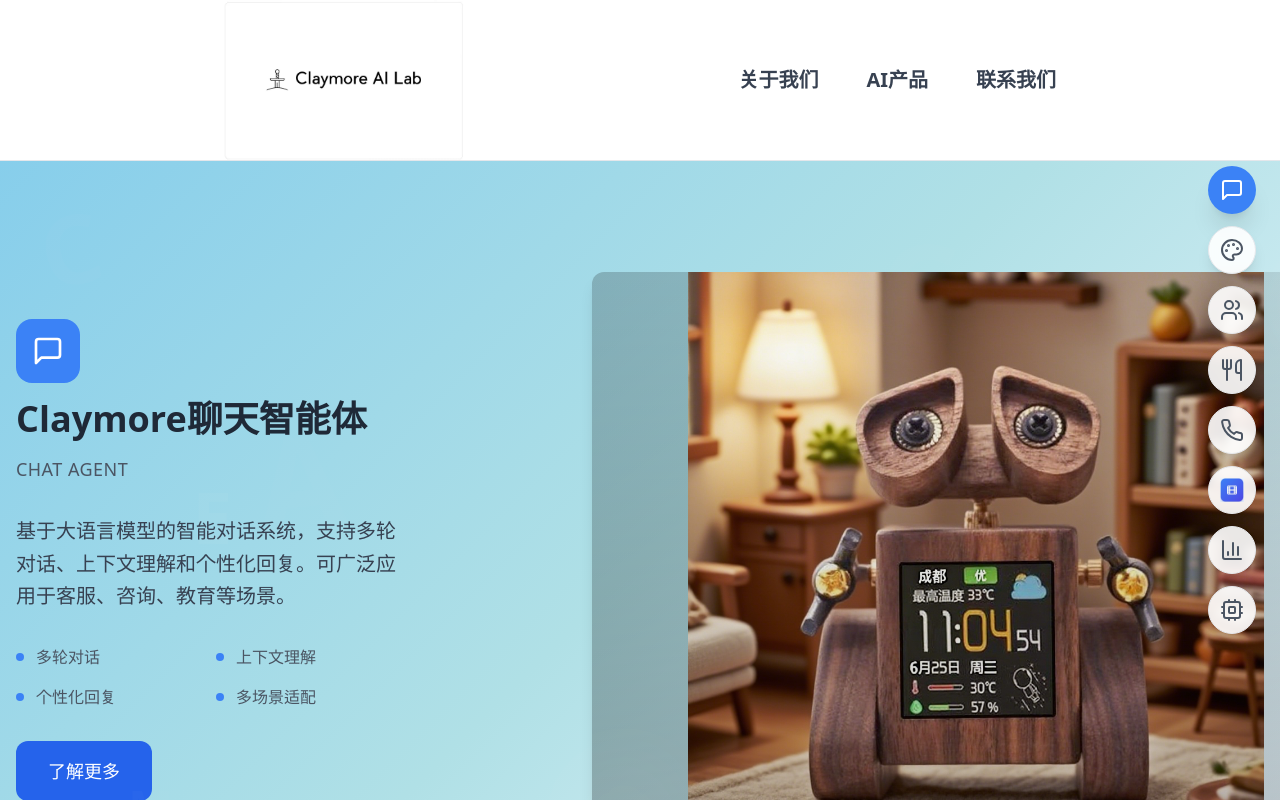
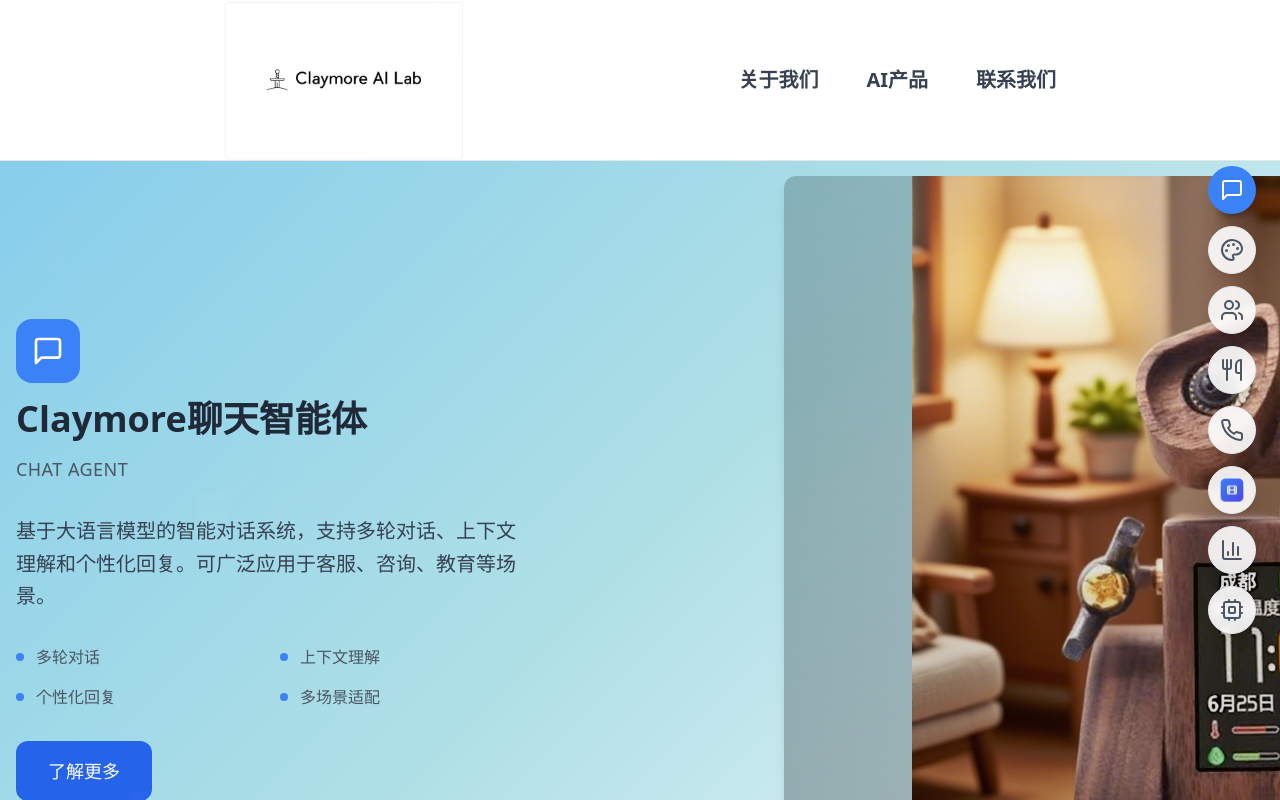
Before and after one commit to cdnfg2302/claymore-2, a React (Vite) app: page / in a window 1280 px wide. Shown: the top 800 px of the page. Built offline with nearby package versions, Linux system fonts and the light colour scheme.

Commit message:
Increase text and image spacing
Adjusted the gap between text and image sections from `gap-48` to `gap-64` in `src/components/ProductSlider.tsx`.

```diff
--- a/src/components/ProductSlider.tsx
+++ b/src/components/ProductSlider.tsx
@@ -68,7 +68,7 @@ const ProductSlider = ({ products, currentIndex }: ProductSliderProps) => {
                 <div className="absolute bottom-16 left-80 text-gray-100/[0.03] text-8xl font-bold transform rotate-15">L</div>
               </div>
               <div className="max-w-7xl mx-auto w-full">
-                <div className="grid grid-cols-1 lg:grid-cols-8 gap-48 items-center h-full">
+                <div className="grid grid-cols-1 lg:grid-cols-8 gap-64 items-center h-full">
                   {/* 左侧内容 - 3份 */}
                   <div className="text-gray-800 space-y-8 animate-fade-in lg:col-span-3">
                     <div className="space-y-4">
```
